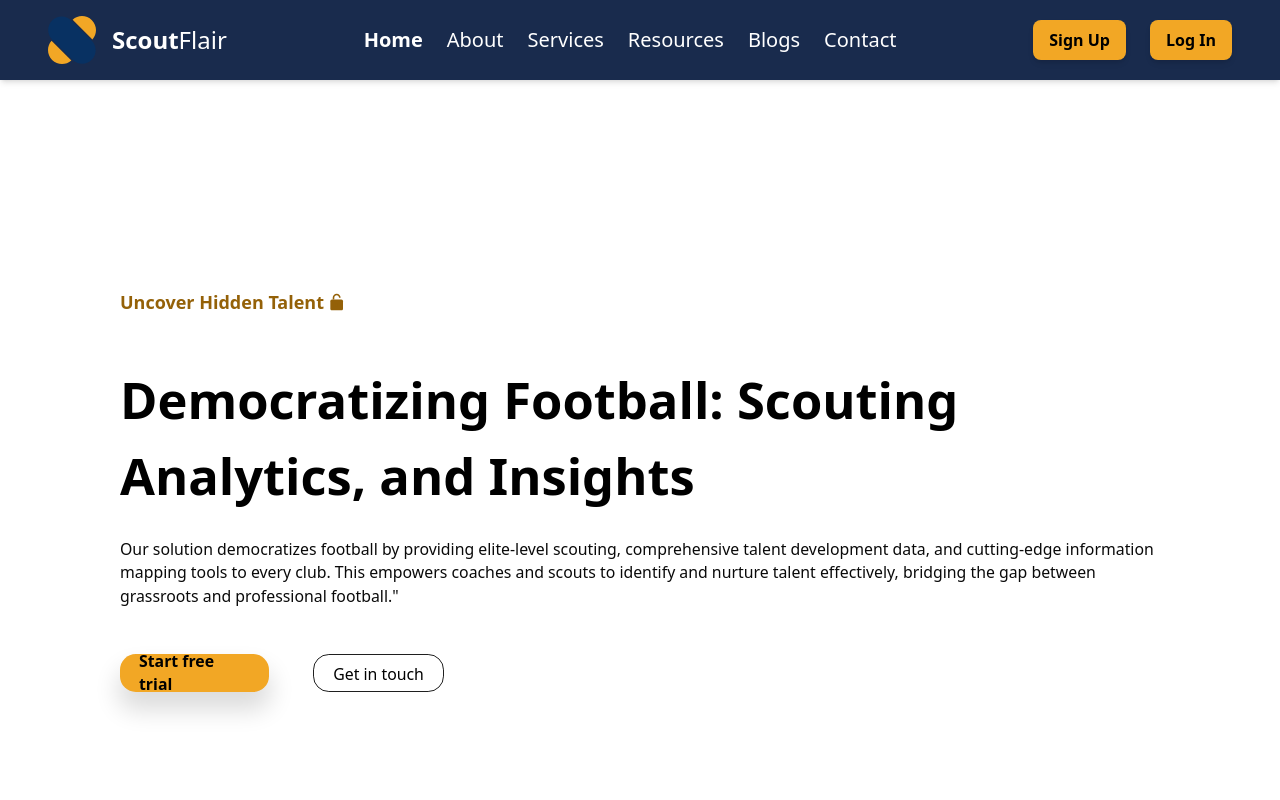
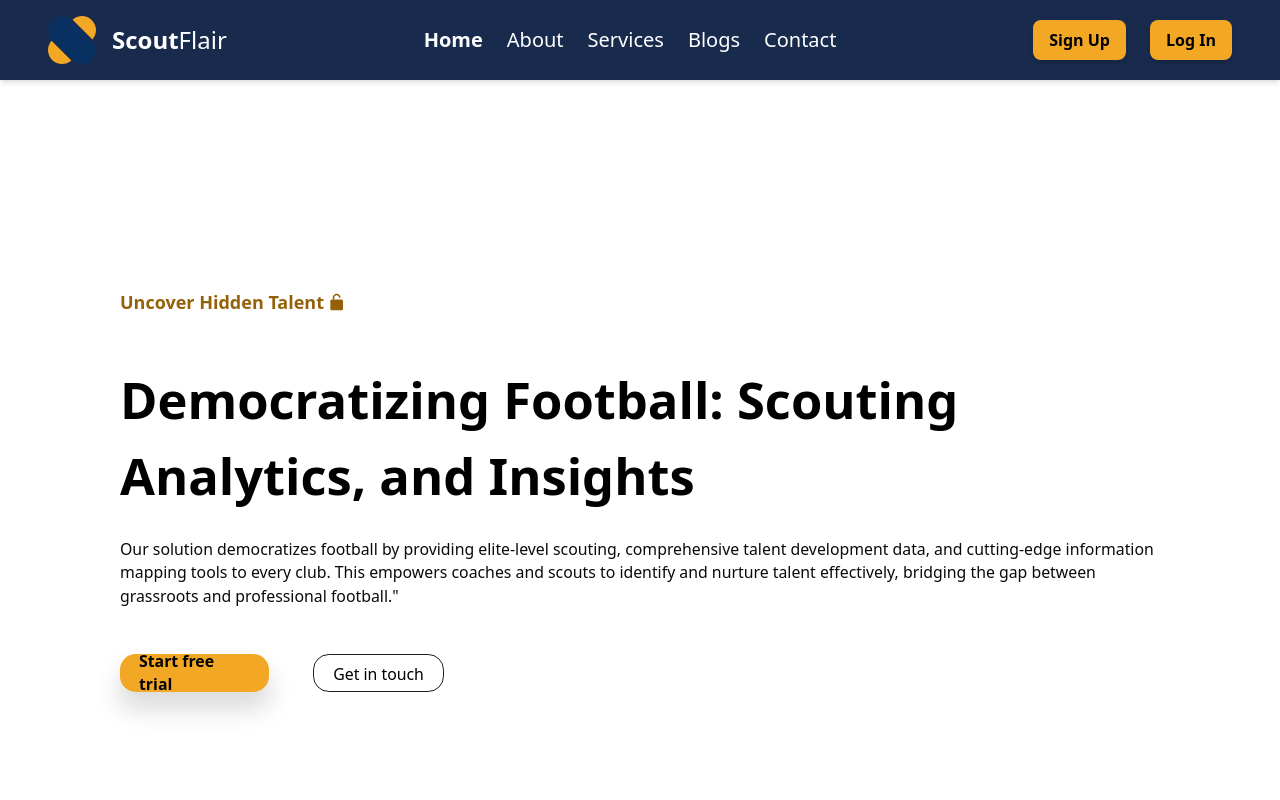
Before and after one commit to Valuegate/Scoutflair-fe, a React (Vite) app: page / in a window 1280 px wide. Shown: the top 800 px of the page. Built offline with nearby package versions, Linux system fonts and the light colour scheme.

Commit message:
fix the overflow on home page and removing of resources on navbar

```diff
--- a/src/components/AnimatedBall.tsx
+++ b/src/components/AnimatedBall.tsx
@@ -18,7 +18,6 @@ const AnimatedImage: React.FC<AnimatedImageProps> = ({ src }) => {
     });
   }, []);
 
-  ;
 
   return (
     <div className='flex justify-end'>
--- a/src/components/Navbar.tsx
+++ b/src/components/Navbar.tsx
@@ -29,7 +29,6 @@ const Navbar: React.FC = () => {
                     <Link to={Urls.HOME} className={getLinkClass(Urls.HOME)}>Home</Link>
                     <Link to={Urls.ABOUT} className={getLinkClass(Urls.ABOUT)}>About</Link>
                     <Link to={Urls.SERVICES} className={getLinkClass(Urls.SERVICES)}>Services</Link>
-                    <Link to={Urls.RESOURCES} className={getLinkClass(Urls.RESOURCES)}>Resources</Link>
                     <Link to={Urls.BLOGS} className={getLinkClass(Urls.BLOGS)}>Blogs</Link>
                     <Link to={Urls.CONTACT} className={getLinkClass(Urls.CONTACT)}>Contact</Link>
                 </div>
@@ -56,7 +55,6 @@ const Navbar: React.FC = () => {
                     <Link to={Urls.HOME} className={getLinkClass(Urls.HOME) + " block"}>Home</Link>
                     <Link to={Urls.ABOUT} className={getLinkClass(Urls.ABOUT) + " block"}>About</Link>
                     <Link to={Urls.SERVICES} className={getLinkClass(Urls.SERVICES) + " block"}>Services</Link>
-                    <Link to={Urls.RESOURCES} className={getLinkClass(Urls.RESOURCES) + " block"}>Resources</Link>
                     <Link to={Urls.BLOGS} className={getLinkClass(Urls.BLOGS) + " block"}>Blogs</Link>
                     <Link to={Urls.CONTACT} className={getLinkClass(Urls.CONTACT) + " block"}>Contact</Link>
                     <Link to={Urls.SIGNUP}>
--- a/src/components/sections/LandingPage/PartnerSection.tsx
+++ b/src/components/sections/LandingPage/PartnerSection.tsx
@@ -7,7 +7,7 @@ import TalentDevIcon from "../../../assets/Frame 1000002061.png"
 
 const PartnerSection: React.FC = () => {
     return (
-        <section className="w-screen overflow-hidden bg-[#192B4D] xs:px-8 md:px-[120px] pt-10">
+        <section className="overflow-hidden bg-[#192B4D] xs:px-8 md:px-[120px] pt-10">
             <div className="flex flex-col gap-4">
                 <p className="text-white">Our Partners</p>
                 <img src={Partners} alt="" />
--- a/src/constants/constants.tsx
+++ b/src/constants/constants.tsx
@@ -4,7 +4,6 @@ export const Urls = {
     BLOGS: "/blogs",
     CONTACT: "/contact",
     SERVICES: "/services",
-    RESOURCES: "/resources",
     PASSWORDRESET: "/password-reset",
     PASSWORDRESETSUCCESS: "/password-reset/success",
     LOGIN: "/login",
```
